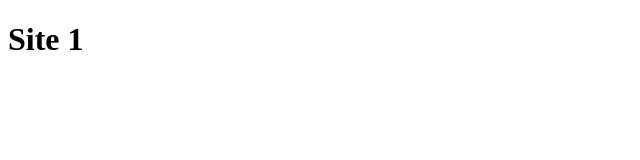
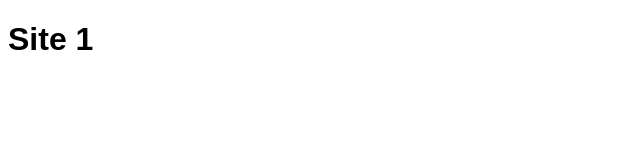
Before and after one commit to ClarisaUngurean/Glorify, a website: page site1/index.html in a window 1280 px wide. Shown: the full height of the page, 0-640 px from the left. Drawn offline with Linux system fonts and the light colour scheme.

Commit message:
Update index.html

```diff
--- a/site1/index.html
+++ b/site1/index.html
@@ -1,11 +1,17 @@
 <!DOCTYPE html>
 <html lang="en">
+
 <head>
     <meta charset="UTF-8">
     <meta name="viewport" content="width=device-width, initial-scale=1.0">
+
     <title>Site 1</title>
+
+    <link rel="stylesheet" href="styling/style.css">
 </head>
+
 <body>
     <h1>Site 1</h1>
 </body>
+
 </html>
```
